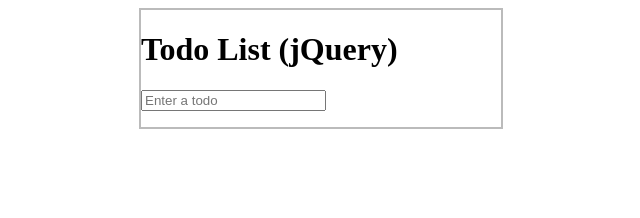
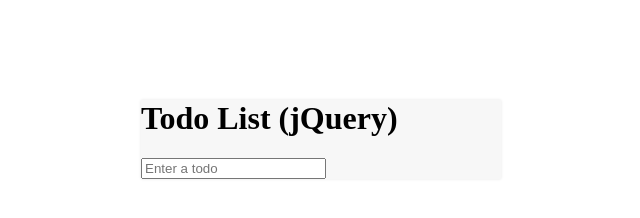
Before and after one commit to ishtahir/Todo-List-jQuery, a plain HTML site: page index.html in a window 1280 px wide. Shown: the whole page, without its empty margins (319-959 px from the left). Drawn offline with Linux system fonts and the light colour scheme.

Commit message:
Removed border on container, added bgc and boxshadow

```diff
--- a/css/todo.css
+++ b/css/todo.css
@@ -1,7 +1,8 @@
 #container {
     width: 360px;
-    margin: 0 auto;
-    border: 2px solid #bbb;
+    margin: 100px auto;
+    background-color: #f7f7f7;
+    box-shadow: 0 0 3px rgba(0, 0, 0, 0.1);
 }
 
 .clear {
```
